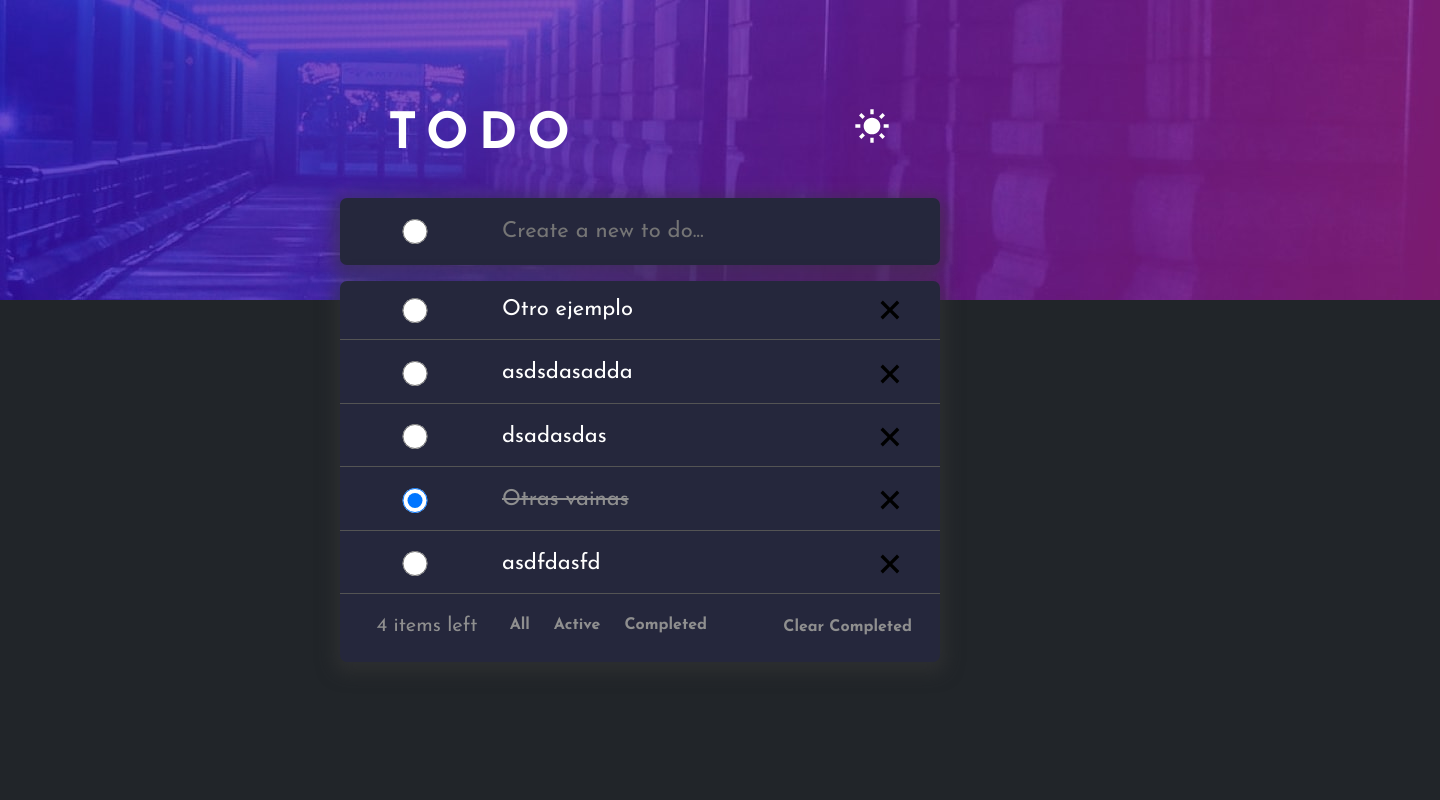
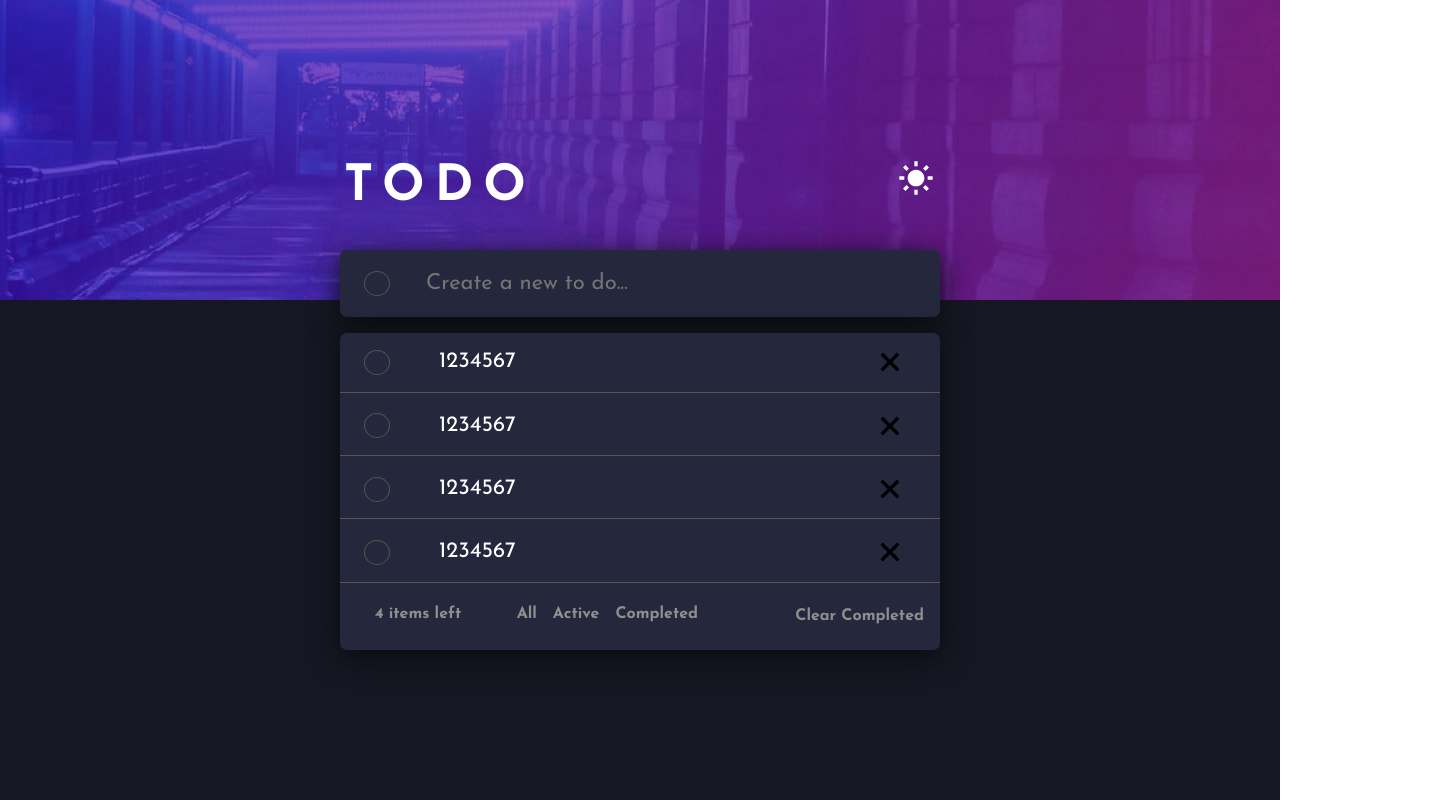
Before and after one commit to jeva2002/todo-app, a React (Create React App) app: page / in a window 1280 px wide. Shown: the whole page, 1440 px wide, since content can reach past the window. Built offline with nearby package versions, Linux system fonts and the light colour scheme; data requests are answered from the project's data file.

Commit message:
después de no guardar ya casi acabo de nuevo

```diff
--- /dev/null
+++ b/custom.d.ts
@@ -0,0 +1,4 @@
+declare module "*.svg" {
+  const content: React.FunctionComponent<React.SVGAttributes<SVGElement>>;
+  export default content;
+}
--- a/data/db.json
+++ b/data/db.json
@@ -1,29 +1,24 @@
 {
   "posts": [
     {
-      "id": 4,
-      "text": "Otro ejemplo",
-      "state": "pending"
+      "text": "1234567",
+      "state": "pending",
+      "id": 1
     },
     {
-      "text": "asdsdasadda",
+      "text": "1234567",
       "state": "pending",
-      "id": 8
+      "id": 2
     },
     {
-      "text": "dsadasdas",
+      "text": "1234567",
       "state": "pending",
-      "id": 10
+      "id": 4
     },
     {
-      "text": "Otras vainas",
-      "state": "done",
-      "id": 14
-    },
-    {
-      "text": "asdfdasfd",
+      "text": "1234567",
       "state": "pending",
-      "id": 15
+      "id": 5
     }
   ]
 }
--- a/package.json
+++ b/package.json
@@ -43,6 +43,7 @@
     ]
   },
   "devDependencies": {
+    "@types/babel__core": "^7.1.20",
     "sass": "^1.57.1"
   }
 }
--- a/src/components/CreateTodo.tsx
+++ b/src/components/CreateTodo.tsx
@@ -1,22 +1,29 @@
-import { useState, Dispatch, SetStateAction } from 'react';
+import { useState, Dispatch, SetStateAction, useContext } from 'react';
 import { createTodo, getTodos } from '../functions/request';
 import { ITodo } from '../view/Home';
 import { getLeftItems } from '../view/Home';
+import Radio from './Radio';
+import { ListContext } from '../view/Home';
 
-interface NewTodo {
+export interface NewTodo {
   text: string;
   state: boolean;
 }
 
-const CreateTodo = (props: {
-  setTodoList: Dispatch<SetStateAction<never[] | ITodo[]>>;
-  setLeftItems: Dispatch<SetStateAction<number>>;
-}) => {
-  const [isCompleted, setIsCompleted] = useState(false);
+const CreateTodo = () => {
   const [newTodo, setNewTodo] = useState<NewTodo>({
     text: '',
-    state: isCompleted,
+    state: false,
   });
+
+  const { setTodoList, setLeftItems } = useContext(ListContext);
+
+  const handleClickRadio = () => {
+    setNewTodo({
+      text: newTodo.text,
+      state: !newTodo.state,
+    });
+  };
 
   return (
     <section
@@ -28,30 +35,21 @@ const CreateTodo = (props: {
         onSubmit={async (e) => {
           e.preventDefault();
           await createTodo(newTodo.text, newTodo.state);
-          getTodos().then((res) => {
-            props.setTodoList(res);
-            props.setLeftItems(getLeftItems(res));
+          getTodos().then((res: ITodo[]) => {
+            setTodoList(res);
+            setLeftItems(getLeftItems(res));
           });
         }}
       >
+        <Radio handleClick={handleClickRadio} />
         <input
-          type='radio'
-          onClick={(e) => {
-            setIsCompleted(!isCompleted);
-            setNewTodo({
-              text: newTodo.text,
-              state: !isCompleted,
-            });
+          className={`col-9 ${newTodo.state ? 'completed' : ''}`}
+          style={{
+            fontSize: '22px',
+            border: 'none',
+            outline: 'none',
+            backgroundColor: 'transparent',
           }}
-          readOnly
-          checked={isCompleted}
-          className='col-3'
-          style={{ height: '25px', cursor: 'pointer' }}
-          name='radio'
-        />
-        <input
-          className={`col-9 ${isCompleted ? 'completed' : ''}`}
-          style={{ fontSize: '22px', border: 'none', outline: 'none', backgroundColor: 'transparent' }}
           placeholder='Create a new to do...'
           name='text'
           onChange={(e) => {
--- /dev/null
+++ b/src/components/Radio.tsx
@@ -0,0 +1,22 @@
+import { useState } from 'react';
+import '../styles/radio.scss'
+
+const Radio = (props: { handleClick: () => any; initialState? : boolean }) => {
+  const [isCompleted, setIsCompleted] = useState(props.initialState || false);
+
+  return (
+    <input
+      type='radio'
+      onClick={() => {
+        setIsCompleted(!isCompleted);
+        props.handleClick();
+      }}
+      readOnly
+      checked={isCompleted}
+      className='col-1 mx-4 radio'
+      style={{ cursor: 'pointer' }}
+    />
+  );
+};
+
+export default Radio;
--- a/src/components/RenderTodoes.tsx
+++ b/src/components/RenderTodoes.tsx
@@ -1,12 +1,8 @@
-import { Dispatch, SetStateAction } from 'react';
 import Todo from './Todo';
 import { ITodo } from '../view/Home';
 
 const renderTodoes = (
   todoList: ITodo[] | never[],
-  setTodoList: Dispatch<SetStateAction<ITodo[] | never[]>>,
-  leftItems: number,
-  setLeftItems: Dispatch<SetStateAction<number>>,
   filter?: string
 ) => {
     return todoList
@@ -14,14 +10,10 @@ const renderTodoes = (
       .map((e) => {
         return (
           <Todo
-            setLeftItems={setLeftItems}
-            leftItems={leftItems}
             key={e.id}
             id={e.id}
             state={e.state}
             text={e.text}
-            deleteTodo={setTodoList}
-            todoList={todoList}
           />
         );
       });
--- a/src/components/Todo.tsx
+++ b/src/components/Todo.tsx
@@ -1,41 +1,37 @@
-import { useState, Dispatch, SetStateAction } from 'react';
-import { deleteTodo, modifyState } from '../functions/request';
+import { useState, useContext } from 'react';
+import { deleteTodo, getTodos, modifyState } from '../functions/request';
+import { getLeftItems, ITodo, ListContext } from '../view/Home';
+import Radio from './Radio';
 import close from '../assets/close-icon.svg';
-import { ITodo } from '../view/Home';
+
 
 interface IAppProps {
   id: string | number;
   text: string;
   state: string;
-  deleteTodo: Dispatch<SetStateAction<ITodo[] | never[]>>;
-  todoList: ITodo[] | never[];
-  leftItems: number;
-  setLeftItems: Dispatch<SetStateAction<number>>;
 }
 
 const Todo = (props: IAppProps) => {
-  const [isCompleted, setIsCompleted] = useState(
+  const [todoCompleted, setComplete] = useState(
     props.state === 'done' ? true : false
   );
 
+  const {setTodoList, setLeftItems, todoList} = useContext(ListContext)
+
+  const handleClick = () => {
+    setComplete(!todoCompleted);
+    modifyState(!todoCompleted ? 'done' : 'pending', props.id);
+    getTodos().then((res: ITodo[]) => {
+      setTodoList(res);
+      setLeftItems(getLeftItems(res));
+    });
+  }
+
   return (
-    <article className='d-flex align-items-center row py-2'>
-      <input
-        type='radio'
-        onClick={() => {
-          setIsCompleted(!isCompleted);
-          modifyState(isCompleted ? 'pending' : 'done', props.id);
-          props.setLeftItems(
-            isCompleted ? props.leftItems + 1 : props.leftItems - 1
-          );
-        }}
-        readOnly
-        checked={isCompleted}
-        className='col-3'
-        style={{ height: '25px', cursor: 'pointer' }}
-      />
+    <article className='d-flex align-items-center justify-content-between row py-2'>
+      <Radio handleClick={handleClick} initialState={todoCompleted}/>
       <h2
-        className={`col-7 pt-2 ${isCompleted ? 'completed' : ''}`}
+        className={`col-8 pt-2 ${todoCompleted ? 'completed' : ''}`}
         style={{ fontSize: '22px' }}
       >
         {props.text}
@@ -49,8 +45,13 @@ const Todo = (props: IAppProps) => {
           cursor: 'pointer',
         }}
         onClick={() => {
-          deleteTodo(props.id);
-          props.deleteTodo(props.todoList.filter((e) => e.id !== props.id));
+          deleteTodo(props.id).then(() => {
+            getTodos().then((res: ITodo[]) => {
+              setTodoList(res);
+              setLeftItems(getLeftItems(res));
+            });
+          })
+          setTodoList(todoList.filter((e: ITodo) => e.id !== props.id));
         }}
       />
     </article>
--- a/src/components/TodoList.tsx
+++ b/src/components/TodoList.tsx
@@ -1,23 +1,20 @@
-import { useEffect, useState, Dispatch, SetStateAction} from 'react';
+import { useEffect, useState, useContext} from 'react';
 import { clearCompleted, getTodos } from '../functions/request';
 import Filter from './Filter';
 import renderTodoes from './RenderTodoes';
 import { ITodo } from '../view/Home';
 import { getLeftItems } from '../view/Home';
+import { ListContext } from '../view/Home';
 
-const TodoList = (props: {
-  todoList: never[] | ITodo[],
-  setTodoList: Dispatch<SetStateAction<never[] | ITodo[]>>,
-  leftItems: number,
-  setLeftItems: Dispatch<SetStateAction<number>>
-}) => {
+const TodoList = () => {
 
   const [filter, setFilter] = useState('');
+  const {setTodoList, setLeftItems, todoList, leftItems } = useContext(ListContext);
 
   useEffect(() => {
     getTodos().then((res) => {
-      props.setTodoList(res);
-      props.setLeftItems(getLeftItems(res));
+      setTodoList(res);
+      setLeftItems(getLeftItems(res));
     });
   }, []);
 
@@ -26,10 +23,10 @@ const TodoList = (props: {
       className='container d-flex flex-column gap-1'
       style={{ width: '600px' }}
     >
-      {renderTodoes(props.todoList, props.setTodoList, props.leftItems, props.setLeftItems, filter)}
-      <div className='row d-flex p-3'>
-        <h5 className='col-3 text-center'>{props.leftItems} items left</h5>
-        <div className='col-5 d-flex gap-2 justify-content-center align-items-center'>
+      {renderTodoes(todoList, filter)}
+      <div className='row d-flex py-3 px-1 justify-content-between align-items-center'>
+        <h5 className='col-3 text-center'>{leftItems} items left</h5>
+        <div className='col-5 d-flex justify-content-center align-items-center'>
           <Filter setFilter={setFilter} text='All' filter='' />
           <Filter setFilter={setFilter} text='Active' filter='pending' />
           <Filter setFilter={setFilter} text='Completed' filter='done' />
@@ -38,9 +35,9 @@ const TodoList = (props: {
           className='col-4 text-end pt-1'
           onClick={() => {
             clearCompleted(
-              props.todoList.filter((e) => e.state === 'done').map((e) => e.id)
+              todoList.filter((e: ITodo) => e.state === 'done').map((e: ITodo) => e.id)
             );
-            props.setTodoList(props.todoList.filter((e) => e.state !== 'done'));
+            setTodoList(todoList.filter((e:ITodo) => e.state !== 'done'));
           }}
         >
           Clear Completed
--- a/src/functions/request.ts
+++ b/src/functions/request.ts
@@ -35,12 +35,11 @@ const deleteTodo = async (id: string | number) => {
 
 const clearCompleted = (ids: (string | number)[] | ITodo[]) => {
   const recursive = (number = 0): any => {
-    console.log(number);
     if (ids.length === number) return;
     setTimeout(() => {
       instance.delete('/' + ids[number]);
       return recursive(number + 1);
-    }, 1000);
+    }, 500);
   };
   recursive();
 };
--- a/src/index.scss
+++ b/src/index.scss
@@ -1,19 +1,10 @@
 @import '~bootstrap/scss/bootstrap';
 @import url('https://fonts.googleapis.com/css2?family=Josefin+Sans:wght@400;700&display=swap');
 
-$Bright-Blue: #3a7bfd;
-$Check-Background: linear-gradient hsl(192, 100%, 67%) to hsl(280, 87%, 65%);
-
-.bg {
-  position: absolute;
-  top: 0;
-  z-index: -1;
-  height: 100vh;
-}
-
 main {
   height: 95vh;
-  font-family: 'Josefin Sans', sans-serif;;
+  font-family: 'Josefin Sans', sans-serif;
+  height: 100vh;
 
   h1 {
     font-size: 50px;
@@ -25,33 +16,44 @@ main {
   section {
     width: 100px;
     border-radius: 7px;
-    box-shadow: 0px 5px 17px 6px rgba(55, 55, 55, 0.53);
 
     article {
+      font-weight: 400;
       .completed {
         text-decoration: line-through;
       }
     }
 
-    h4 {
+    h4,
+    h5 {
       font-size: 16px;
       font-weight: 700;
     }
 
     h4:hover {
-      filter: invert(60%) sepia(57%) saturate(7086%) hue-rotate(207deg) brightness(100%) contrast(104%);
+      filter: invert(60%) sepia(57%) saturate(7086%) hue-rotate(207deg)
+        brightness(100%) contrast(104%);
       cursor: pointer;
     }
-
   }
 }
 
 .dark {
+  background-image: url('./assets/bg-desktop-dark.jpg');
+  background-repeat: no-repeat;
+  background-color: hsl(235, 21%, 11%);
+
+  .radio {
+    border: 1px solid hsl(0, 0%, 33%);
+  }
+
   section {
     background-color: hsl(235, 24%, 19%);
+    box-shadow: hsl(240, 23%, 5%) 0px 7px 29px 0px;
   }
 
-  h4, h5 {
+  h4,
+  h5 {
     color: hsl(0, 0%, 56%);
   }
 
@@ -69,13 +71,22 @@ main {
   }
 }
 
-.ligth {
+.light {
+  background-image: url('./assets/bg-desktop-light.jpg');
+  background-repeat: no-repeat;
+
+  .radio {
+    border: 1px solid hsl(233, 11%, 84%);
+  }
+
   section {
     background-color: hsl(0, 0%, 98%);
+    box-shadow: hsl(233, 11%, 84%) 0px 7px 29px 0px;
   }
 
-  h4, h5 {
-    color: hsl(236, 9%, 61%)
+  h4,
+  h5 {
+    color: hsl(236, 9%, 61%);
   }
 
   input {
@@ -87,7 +98,7 @@ main {
     border-bottom: 1px solid hsl(233, 11%, 84%);
 
     .completed {
-      color: hsl(233, 11%, 84%)
+      color: hsl(233, 11%, 84%);
     }
   }
 }
--- /dev/null
+++ b/src/styles/radio.scss
@@ -0,0 +1,19 @@
+.radio {
+  -webkit-appearance: none;
+  appearance: none;
+  width: 25px;
+  height: 25px;
+  border-radius: 50%;
+  display: grid;
+  place-content: center;
+}
+
+.radio::before {
+    width: 0.65em;
+    height: 0.65em;
+    border-radius: 50%;
+}
+
+.radio:checked {
+  background: linear-gradient(to bottom, hsl(192, 100%, 67%), hsl(280, 87%, 65%));
+}
--- a/src/view/Home.tsx
+++ b/src/view/Home.tsx
@@ -1,8 +1,6 @@
-import { useState } from 'react';
+import { useState, createContext, Dispatch, SetStateAction } from 'react';
 import CreateTodo from '../components/CreateTodo';
 import TodoList from '../components/TodoList';
-import desktopDark from '../assets/bg-desktop-dark.jpg';
-import desktopLight from '../assets/bg-desktop-light.jpg';
 import sun from '../assets/sun-icon.svg';
 import moon from '../assets/moon-icon.svg';
 
@@ -12,9 +10,23 @@ export interface ITodo {
   state: string;
 }
 
-export const getLeftItems = (todoList: ITodo[] | never[]) => {
-  return todoList.filter((e) => e.state === 'pending').length;
+export interface Context {
+  todoList: ITodo[] | never[] | any;
+  setTodoList: Dispatch<SetStateAction<ITodo[] | never[]>> | any;
+  leftItems: number | any;
+  setLeftItems: Dispatch<SetStateAction<number>>| any;
+}
+
+export const getLeftItems = (res: ITodo[]) => {
+  return res.filter((e: ITodo) => e.state === 'pending').length
 };
+
+export const ListContext = createContext<Context>({
+  todoList: [],
+  leftItems: 0,
+  setTodoList: () => {},
+  setLeftItems: () =>{}
+})
 
 function Home() {
   const [todoList, setTodoList] = useState<ITodo[] | never[]>([]);
@@ -23,13 +35,13 @@ function Home() {
   const [theme, setTheme] = useState('dark');
 
   return (
-    <>
-      <div className={`bg bg-${theme}`}>
-        <img src={theme === 'dark' ? desktopDark : desktopLight} alt='bg' />
-      </div>
-      <main className={`d-flex flex-column align-items-center justify-content-center ${theme}`}>
+    <ListContext.Provider value={{todoList, setTodoList, leftItems, setLeftItems}}>
+      <div className={theme}>
+        <main
+          className={`d-flex flex-column align-items-center justify-content-center`}
+        >
           <div
-          className='d-flex justify-content-between py-2 px-5'
+            className='d-flex justify-content-between py-2 px-1'
             style={{ width: '600px' }}
           >
             <h1 className='text-start'>TODO</h1>
@@ -38,23 +50,19 @@ function Home() {
               alt='Change theme'
               onClick={() => {
                 theme === 'dark' ? setIconTheme(moon) : setIconTheme(sun);
-              theme === 'dark' ? setTheme('ligth') : setIconTheme('dark');
+                theme === 'dark' ? setTheme('light') : setTheme('dark');
               }}
               style={{
                 cursor: 'pointer',
-              height: '40px'
+                height: '40px',
               }}
             />
           </div>
-        <CreateTodo setTodoList={setTodoList} setLeftItems={setLeftItems} />
-        <TodoList
-          todoList={todoList}
-          setTodoList={setTodoList}
-          leftItems={leftItems}
-          setLeftItems={setLeftItems}
-        />
+          <CreateTodo />
+          <TodoList />
         </main>
-    </>
+      </div>
+    </ListContext.Provider>
   );
 }
 
```
Also changed, not shown: src/assets/moon-icon.svg, 1 other file (tests, documents, lock files or other folders). Lines whose indentation alone changed are shown as unchanged.
